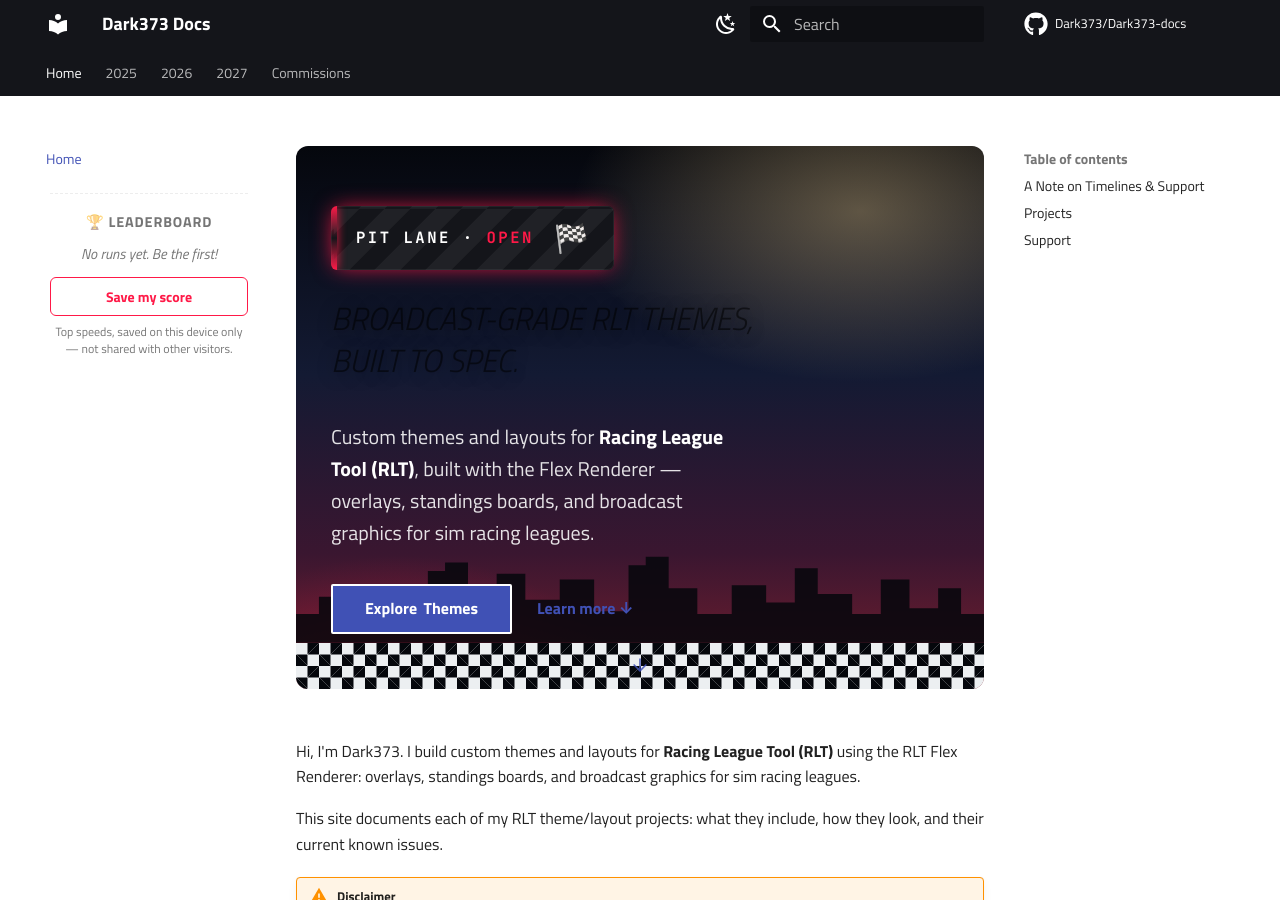
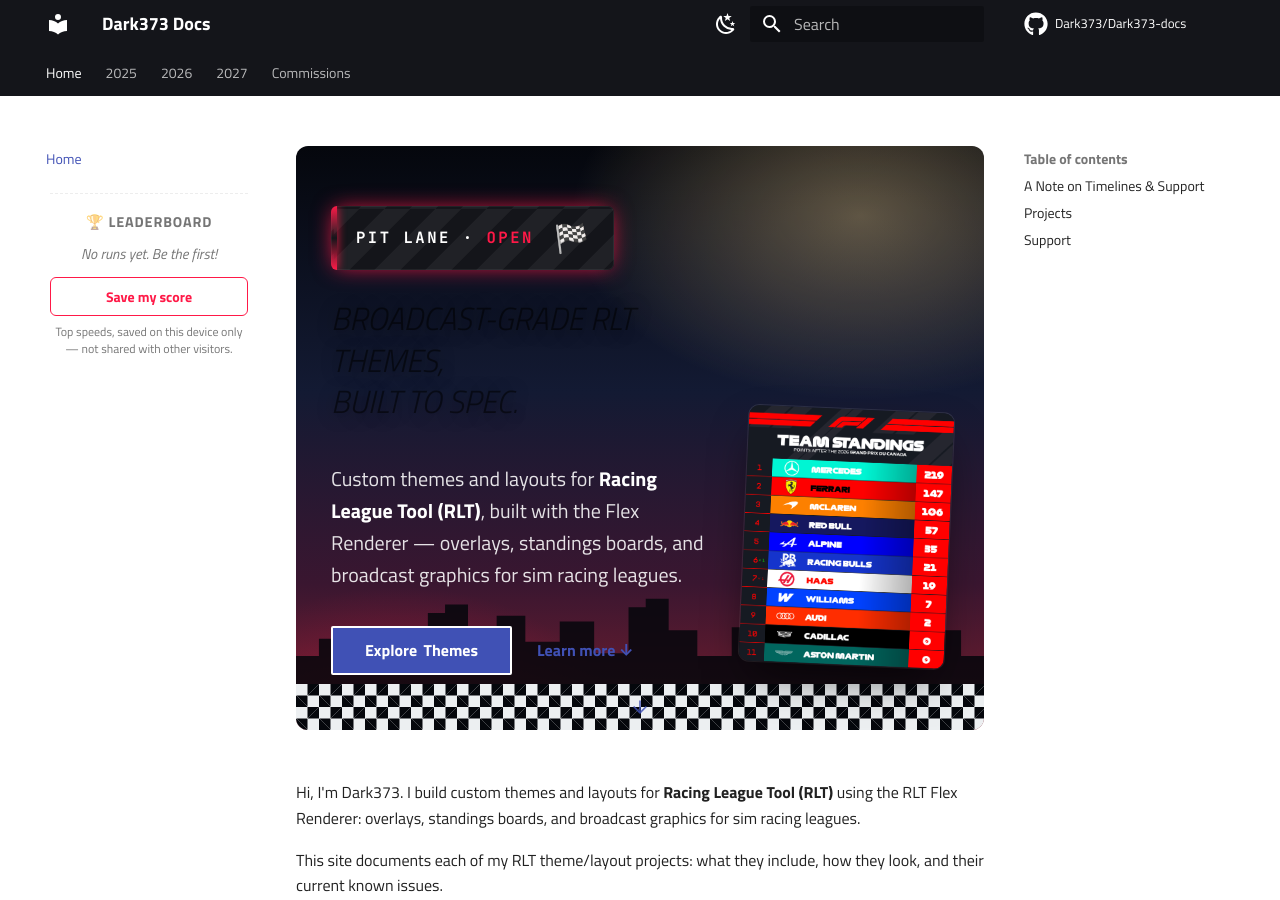
Before and after one commit to Dark373/Dark373-docs, an MkDocs documentation site: the page built from docs/index.md, in a window 1280 px wide and 900 px high. Built offline with MkDocs 1.6.1 and Material for MkDocs 9.7.7, drawn with Linux system fonts in a browser that asks for light colours; comment, search, counter and statistics services are not loaded.

Commit message:
Feature a real render in the homepage hero instead of an abstract skyline
Renamed the uploaded Team Standings render (space in the filename was
fragile for a URL) and added it to the hero as a framed, slightly tilted
screenshot card beside the headline, in the same spirit as mkdocs-material
featuring its own actual product in its hero. Kept the dusk-circuit CSS
scene as the ambient background rather than throwing it out.

- extra.css: .f1-mega-hero-row (side-by-side layout), .f1-mega-hero-render
  (framed card with hover tilt), stacks above the copy on narrow screens
- index.md: wired the render into the hero with descriptive alt text

Verified with mkdocs build --strict and Playwright screenshots (desktop
+ mobile) before pushing.

Co-Authored-By: Claude Sonnet 5 <noreply@anthropic.com>
Claude-Session: https://claude.ai/code/session_01WEWdRkUQPkz2PnDqHzXaDT

```diff
--- a/docs/index.md
+++ b/docs/index.md
@@ -9,23 +9,29 @@
     <div class="f1-mega-hero-checker"></div>
   </div>
 
-  <div class="f1-mega-hero-content">
-    <div class="f1-hero f1-hero--home f1-mega-hero-kicker">
-      <span class="f1-hero-kicker">Pit Lane &middot; <em>Open</em></span>
-      <a class="f1-hero-flag" href="pole-position/" aria-hidden="true" tabindex="-1">🏁</a>
+  <div class="f1-mega-hero-row">
+    <div class="f1-mega-hero-content">
+      <div class="f1-hero f1-hero--home f1-mega-hero-kicker">
+        <span class="f1-hero-kicker">Pit Lane &middot; <em>Open</em></span>
+        <a class="f1-hero-flag" href="pole-position/" aria-hidden="true" tabindex="-1">🏁</a>
+      </div>
+
+      <h1 class="f1-mega-hero-title">Broadcast-grade RLT themes,<br>built to spec.</h1>
+
+      <p class="f1-mega-hero-sub">
+        Custom themes and layouts for <strong>Racing League Tool (RLT)</strong>, built with the
+        Flex Renderer — overlays, standings boards, and broadcast graphics for sim racing
+        leagues.
+      </p>
+
+      <div class="f1-mega-hero-buttons">
+        <a href="#projects" class="md-button md-button--primary">Explore Themes</a>
+        <a href="#a-note-on-timelines-support" class="f1-mega-hero-more">Learn more <span aria-hidden="true">↓</span></a>
+      </div>
     </div>
 
-    <h1 class="f1-mega-hero-title">Broadcast-grade RLT themes,<br>built to spec.</h1>
-
-    <p class="f1-mega-hero-sub">
-      Custom themes and layouts for <strong>Racing League Tool (RLT)</strong>, built with the
-      Flex Renderer — overlays, standings boards, and broadcast graphics for sim racing
-      leagues.
-    </p>
-
-    <div class="f1-mega-hero-buttons">
-      <a href="#projects" class="md-button md-button--primary">Explore Themes</a>
-      <a href="#a-note-on-timelines-support" class="f1-mega-hero-more">Learn more <span aria-hidden="true">↓</span></a>
+    <div class="f1-mega-hero-render">
+      <img src="assets/images/team-standings-render.png" alt="Team Standings render from the 2025 theme: constructor points after a round, styled after official F1 broadcast graphics." loading="lazy" />
     </div>
   </div>
 
--- a/docs/stylesheets/extra.css
+++ b/docs/stylesheets/extra.css
@@ -565,9 +565,62 @@ html.f1-cursor-active * {
   }
 }
 
+/* Text content + the featured render sit side by side in a row, which is
+   itself the single child .f1-mega-hero (flex column, justify-end) pins
+   to the bottom of the scene. */
+.f1-mega-hero-row {
+  position: relative;
+  display: flex;
+  align-items: flex-end;
+  justify-content: space-between;
+  gap: 2rem;
+}
+
 .f1-mega-hero-content {
   position: relative;
-  max-width: 42rem;
+  max-width: 34rem;
+}
+
+/* A real render, framed like a floating screenshot card — the actual
+   work, not an abstraction of it. Slight tilt + drop shadow so it reads
+   as a physical card sitting in the scene rather than a flat rectangle. */
+.f1-mega-hero-render {
+  flex: 0 0 auto;
+  width: clamp(150px, 16vw, 240px);
+  margin-bottom: 0.5rem;
+}
+
+.f1-mega-hero-render img {
+  display: block;
+  width: 100%;
+  height: auto;
+  border-radius: 0.5rem;
+  box-shadow: 0 20px 45px -12px rgba(0, 0, 0, 0.65), 0 0 0 1px rgba(255, 255, 255, 0.1);
+  transform: rotate(2.5deg);
+  transition: transform 0.3s ease, box-shadow 0.3s ease;
+}
+
+.f1-mega-hero-render img:hover {
+  transform: rotate(0deg) scale(1.04);
+  box-shadow: 0 24px 55px -12px rgba(0, 0, 0, 0.75), 0 0 0 1px rgba(255, 255, 255, 0.16);
+}
+
+@media (prefers-reduced-motion: reduce) {
+  .f1-mega-hero-render img {
+    transition: none;
+  }
+}
+
+@media (max-width: 44rem) {
+  .f1-mega-hero-row {
+    flex-direction: column-reverse;
+    align-items: flex-start;
+    gap: 1.5rem;
+  }
+
+  .f1-mega-hero-render {
+    width: 120px;
+  }
 }
 
 /* The existing small kicker chip (.f1-hero / .f1-hero--home), reused as-is
```
Also changed, not shown: docs/assets/images/team-standings-render.png (renamed from docs/assets/images/team media standings.png).
